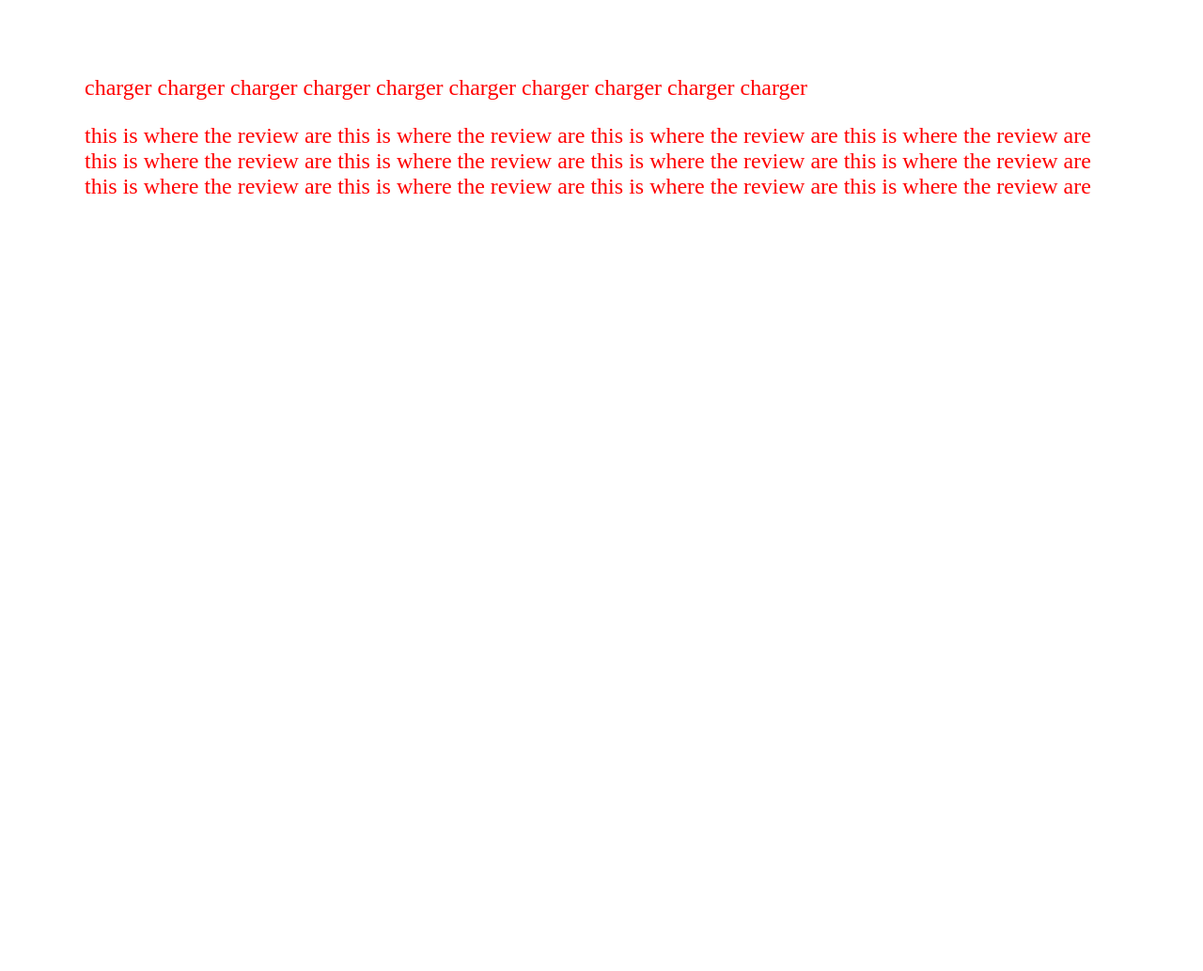
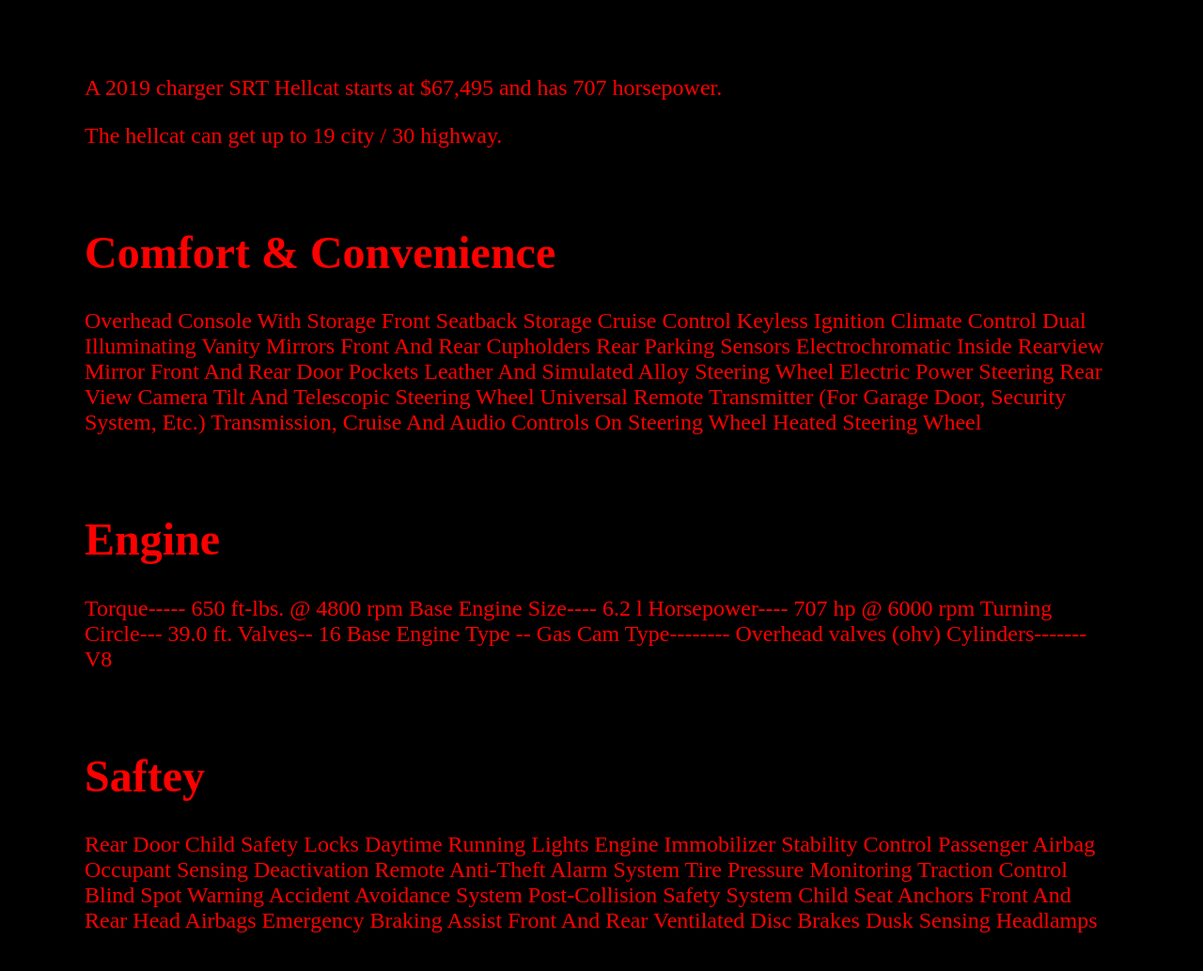
Before and after one commit to mattrwulff/Car-project, a plain HTML site: page charger.html in a window 1280 px wide. Shown: the part 856-1889 px from the top of the page at 94% size. Before the commit the page ends 1068 px from the top, so only its background shows below. Drawn offline with Linux system fonts and the light colour scheme.

Commit message:
skrt skrt 2.3
added content to charger html, and worked on animation

```diff
--- a/charger.html
+++ b/charger.html
@@ -15,13 +15,63 @@
                 <a href="challenger.html">Challengers</a>
             </div>
             <div class="main">
-                charger charger charger charger charger charger charger charger charger charger
+                A 2019 charger SRT Hellcat starts at $67,495 and has 707 horsepower.
             </div>
             <div class="review">
-                <p> this is where the review are this is where the review are this is where the review are
-                        this is where the review are this is where the review are this is where the review are
-                        this is where the review are this is where the review are this is where the review are
-                        this is where the review are this is where the review are this is where the review are
+                <p>
+                    The hellcat can get up to 19 city / 30 highway.
+                </p>
+            <br>
+                <h1>Comfort & Convenience</h1>
+                <p>
+                    Overhead Console With Storage
+                    Front Seatback Storage
+                    Cruise Control
+                    Keyless Ignition
+                    Climate Control
+                    Dual Illuminating Vanity Mirrors
+                    Front And Rear Cupholders
+                    Rear Parking Sensors
+                    Electrochromatic Inside Rearview Mirror
+                    Front And Rear Door Pockets
+                    Leather And Simulated Alloy Steering Wheel
+                    Electric Power Steering
+                    Rear View Camera
+                    Tilt And Telescopic Steering Wheel
+                    Universal Remote Transmitter (For Garage Door, Security System, Etc.)
+                    Transmission, Cruise And Audio Controls On Steering Wheel
+                    Heated Steering Wheel
+                </p>
+            <br>
+                <h1>Engine</h1>
+                <p>
+                    Torque-----	650 ft-lbs. @ 4800 rpm
+                    Base Engine Size----	6.2 l
+                    Horsepower----	707 hp @ 6000 rpm
+                    Turning Circle---	39.0 ft.
+                    Valves-- 16
+                    Base Engine Type --	Gas
+                    Cam Type--------	Overhead valves (ohv)
+                    Cylinders-------	V8
+                </p>
+            <br>
+                <h1>Saftey</h1>
+                <p>
+                    Rear Door Child Safety Locks
+                    Daytime Running Lights
+                    Engine Immobilizer
+                    Stability Control
+                    Passenger Airbag Occupant Sensing Deactivation
+                    Remote Anti-Theft Alarm System
+                    Tire Pressure Monitoring
+                    Traction Control
+                    Blind Spot Warning Accident Avoidance System
+                    Post-Collision Safety System
+                    Child Seat Anchors
+                    Front And Rear Head Airbags
+                    Emergency Braking Assist
+                    Front And Rear Ventilated Disc Brakes
+                    Dusk Sensing Headlamps
                 </p>
             </div>
         </div>
--- a/css/layout.css
+++ b/css/layout.css
@@ -24,10 +24,7 @@
     html{
         color: red;
         font-size: 150%;
-
-        background-size: cover;
-
-        height: 35em;
+        background-color: black;
     }
     .nav{
         margin: 0px;
@@ -47,9 +44,6 @@
     margin-top:auto;
     margin-bottom: auto;
     }
-
-
-
     .nav img{
         width: 50px;
         height: 50px;
```
